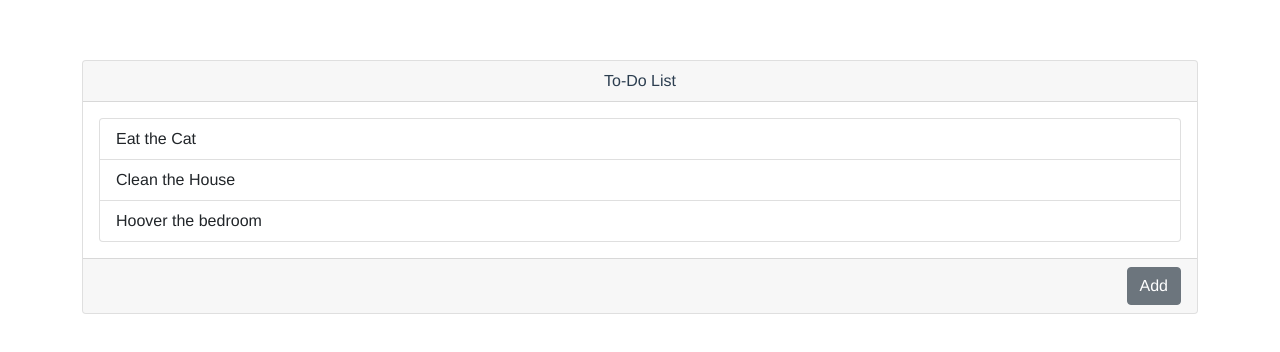
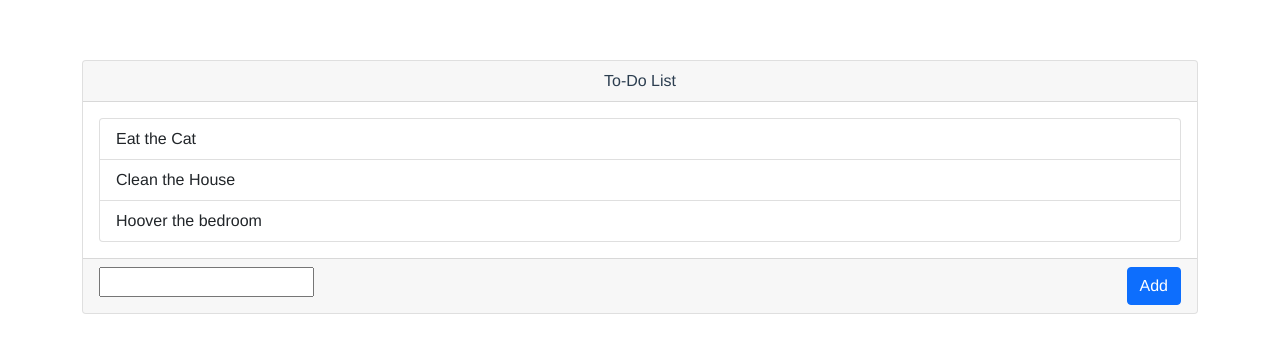
Before and after one commit to finowo/vueDo, a Vue app: page / in a window 1280 px wide. Shown: the top 352 px of the page. Built offline with nearby package versions, Linux system fonts and the light colour scheme.

Commit message:
implementing the add item functionality

```diff
--- a/src/components/toDoList.vue
+++ b/src/components/toDoList.vue
@@ -5,7 +5,14 @@
         <toDoItem v-for="item in list" :key="item.id" :toDo="item" />
       </b-list-group>
       <template v-slot:footer>
-        <b-button class="float-end" varient="primary">Add</b-button>
+        <input
+          type="text"
+          v-model="toDoText"
+          v-on:keyup.enter="addNewToDoItem()"
+        />
+        <b-button class="float-end" variant="primary" @click="addNewToDoItem()"
+          >Add</b-button
+        >
       </template>
     </b-card>
   </div>
@@ -26,7 +33,23 @@ export default {
         { id: 2, text: "Clean the House", done: true },
         { id: 3, text: "Hoover the bedroom", done: false },
       ],
+      toDoText: "",
     };
+  },
+  methods: {
+    addNewToDoItem() {
+      if (!this.toDoText) {
+        alert("man default js alerts are annoying lmao");
+        return;
+      }
+      const newId =
+        Math.max.apply(
+          null,
+          this.list.map((x) => x.id)
+        ) + 1;
+      this.list.push({ id: newId, text: this.toDoText, done: false });
+      this.toDoText = "";
+    },
   },
 };
 </script>
```
